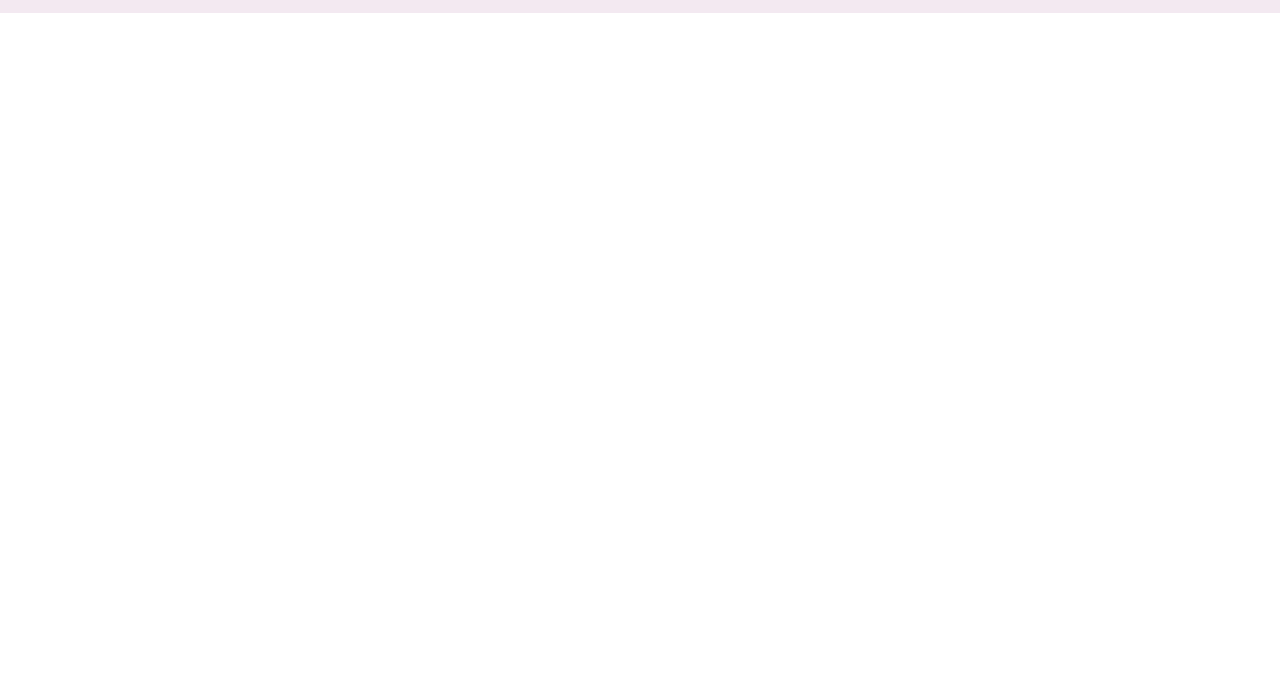
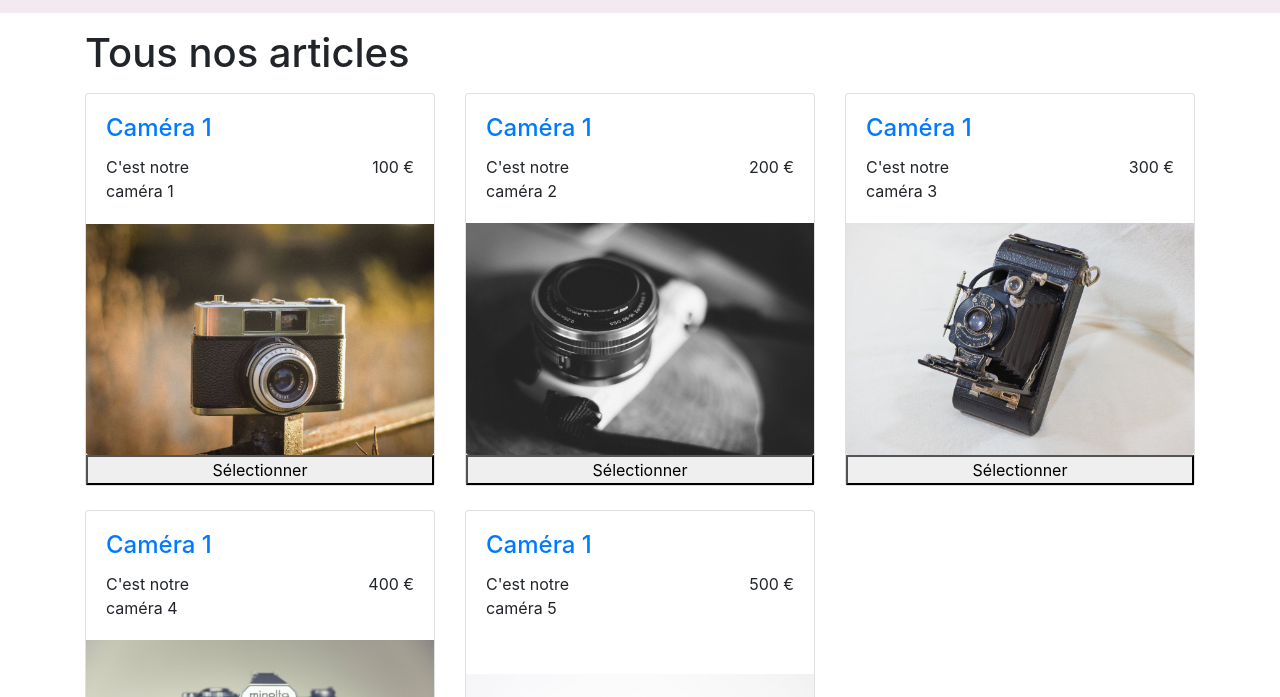
Before and after one commit to ElongeR-12/projet_e_commerce.github.io, a website: page view/index.html in a window 1280 px wide. Shown: the part 103-800 px from the top of the page. Drawn offline with nearby package versions, Linux system fonts and the light colour scheme.

Commit message:
mettre en place le page d'article

```diff
--- a/view/index.html
+++ b/view/index.html
@@ -31,5 +31,115 @@
         </nav>
 
     </header>
+
+    <main>
+        <div id="content-cards" class="container">
+            <h1 class="mt-3 mb-3">Tous nos articles</h1>
+            <div class="row">
+              <div class="col-lg-4 col-sm-6 mb-4">
+                <div class="card h-100">
+                  <div class="card-body">
+                    <h4 class="card-title">
+                      <a href="">Caméra 1</a>
+                    </h4>
+                    <div class="row">
+                      <div class="col-6">
+                        <p class="card-text">C'est notre caméra 1</p>
+                      </div>
+                      <div class="col-6 text-right">
+                        <p class="card-text">100 <span>€</span></p>
+                      </div>
+                    </div>
+                  </div>
+
+                    <img class="card-img-bottom" src="../images/vcam_1.jpg"/>
+
+                    <button>Sélectionner</button>
+
+                </div>
+              </div>
+              <div class="col-lg-4 col-sm-6 mb-4">
+                <div class="card h-100">
+                  <div class="card-body">
+                    <h4 class="card-title">
+                      <a href="">Caméra 1</a>
+                    </h4>
+                    <div class="row">
+                      <div class="col-6">
+                        <p class="card-text">C'est notre caméra 2</p>
+                      </div>
+                      <div class="col-6 text-right">
+                        <p class="card-text">200 <span>€</span></p>
+                      </div>
+                    </div>
+                  </div>
+
+                    <img class="card-img-bottom" src="../images/vcam_2.jpg"/>
+                    <button>Sélectionner</button>
+                </div>
+              </div>
+              <div class="col-lg-4 col-sm-6 mb-4">
+                <div class="card h-100">
+                  <div class="card-body">
+                    <h4 class="card-title">
+                      <a href="">Caméra 1</a>
+                    </h4>
+                    <div class="row">
+                      <div class="col-6">
+                        <p class="card-text">C'est notre caméra 3</p>
+                      </div>
+                      <div class="col-6 text-right">
+                        <p class="card-text">300 <span>€</span></p>
+                      </div>
+                    </div>
+                  </div>
+
+                    <img class="card-img-bottom" src="../images/vcam_3.jpg"/>
+                    <button>Sélectionner</button>
+                </div>
+              </div>
+              <div class="col-lg-4 col-sm-6 mb-4">
+                <div class="card h-100">
+                  <div class="card-body">
+                    <h4 class="card-title">
+                      <a href="">Caméra 1</a>
+                    </h4>
+                    <div class="row">
+                      <div class="col-6">
+                        <p class="card-text">C'est notre caméra 4</p>
+                      </div>
+                      <div class="col-6 text-right">
+                        <p class="card-text">400 <span>€</span></p>
+                      </div>
+                    </div>
+                  </div>
+
+                    <img class="card-img-bottom" src="../images/vcam_4.jpg"/>
+                    <button>Sélectionner</button>
+                </div>
+              </div>
+              <div class="col-lg-4 col-sm-6 mb-4">
+                <div class="card h-100">
+                  <div class="card-body">
+                    <h4 class="card-title">
+                      <a href="">Caméra 1</a>
+                    </h4>
+                    <div class="row">
+                      <div class="col-6">
+                        <p class="card-text">C'est notre caméra 5</p>
+                      </div>
+                      <div class="col-6 text-right">
+                        <p class="card-text">500 <span>€</span></p>
+                      </div>
+                    </div>
+                  </div>
+
+                    <img class="card-img-bottom" src="../images/vcam_5.jpg"/>
+                    <button>Sélectionner</button>
+                </div>
+              </div>
+            </div>
+        </div>
+    </main>
 </body>
 </html>
```
